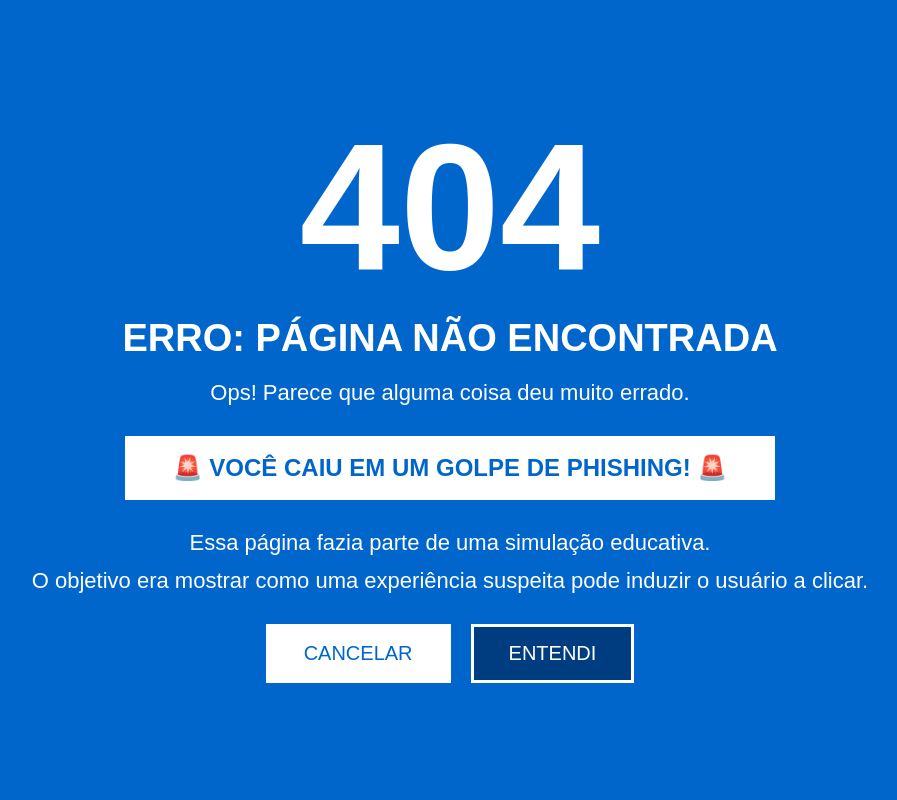
After one commit to Nicolyaparecidalopes/desafio-pior-ux, a Flask app: template templates/erro404.html in a window 1280 px wide. The commit adds this page. Shown: the whole page, without its empty margins (190-1087 px from the left). Run offline with Flask 3, Linux system fonts and the light colour scheme; the template is opened without the code that fills it, so the values that code supplies are empty.

Commit message:
adicionei

```diff
--- a/app.py
+++ b/app.py
@@ -18,6 +18,11 @@ def confirmacao():
     return render_template("confirmacao.html")
 
 
+@app.route("/sem-confirmar")
+def sem_confirmar():
+    return render_template("erro404.html"), 404
+
+
 @app.route("/final")
 def final():
     return render_template("final.html")
--- a/script.js
+++ b/static/script.js
@@ -5,13 +5,11 @@ function continuarCadastro() {
     const senha = document.getElementById("senha").value;
 
     if (nome === "" || email === "" || senha === "") {
-
         alert("Erro! Talvez esteja tudo certo, mas alguns campos parecem estar vazios.");
-
         return;
     }
 
     alert("Cadastro aparentemente concluído com sucesso... ou não.");
 
-    window.location.href = "senha.html";
+    window.location.href = "/senha";
 }
--- /dev/null
+++ b/templates/erro404.html
@@ -0,0 +1,135 @@
+<!DOCTYPE html>
+<html lang="pt-br">
+<head>
+    <meta charset="UTF-8">
+    <meta name="viewport" content="width=device-width, initial-scale=1.0">
+    <title>Erro 404</title>
+
+    <style>
+        * {
+            box-sizing: border-box;
+        }
+
+        body {
+            margin: 0;
+            min-height: 100vh;
+            background: #0066cc;
+            font-family: Arial, sans-serif;
+            color: white;
+            display: flex;
+            align-items: center;
+            justify-content: center;
+            text-align: center;
+        }
+
+        .erro {
+            width: 90%;
+            max-width: 900px;
+        }
+
+        .numero {
+            font-size: 180px;
+            font-weight: bold;
+            margin: 0;
+            line-height: 1;
+        }
+
+        h1 {
+            font-size: 38px;
+            margin: 20px 0;
+        }
+
+        p {
+            font-size: 22px;
+            margin: 12px 0;
+        }
+
+        .alerta {
+            background: white;
+            color: #0066cc;
+            padding: 18px;
+            margin: 30px auto;
+            max-width: 650px;
+            font-size: 24px;
+            font-weight: bold;
+        }
+
+        .botoes {
+            margin-top: 30px;
+            display: flex;
+            justify-content: center;
+            gap: 20px;
+        }
+
+        button {
+            padding: 15px 35px;
+            font-size: 20px;
+            border: 3px solid white;
+            cursor: pointer;
+            background: white;
+            color: #0066cc;
+        }
+
+        #cancelar {
+            position: relative;
+        }
+
+        #entendi {
+            background: #003d80;
+            color: white;
+        }
+    </style>
+</head>
+
+<body>
+
+    <div class="erro">
+
+        <div class="numero">404</div>
+
+        <h1>ERRO: PÁGINA NÃO ENCONTRADA</h1>
+
+        <p>Ops! Parece que alguma coisa deu muito errado.</p>
+
+        <div class="alerta">
+            🚨 VOCÊ CAIU EM UM GOLPE DE PHISHING! 🚨
+        </div>
+
+        <p>
+            Essa página fazia parte de uma simulação educativa.
+        </p>
+
+        <p>
+            O objetivo era mostrar como uma experiência suspeita
+            pode induzir o usuário a clicar.
+        </p>
+
+        <div class="botoes">
+            <button id="cancelar">CANCELAR</button>
+
+            <button id="entendi" onclick="alert('Agora você sabe: desconfie de links e mensagens suspeitas!')">
+                ENTENDI
+            </button>
+        </div>
+
+    </div>
+
+    <script>
+        const cancelar = document.getElementById("cancelar");
+
+        cancelar.addEventListener("mouseover", function () {
+
+            const largura = window.innerWidth - 180;
+            const altura = window.innerHeight - 100;
+
+            const novaEsquerda = Math.random() * largura;
+            const novoTopo = Math.random() * altura;
+
+            cancelar.style.position = "fixed";
+            cancelar.style.left = novaEsquerda + "px";
+            cancelar.style.top = novoTopo + "px";
+        });
+    </script>
+
+</body>
+</html>
--- a/templates/index.html
+++ b/templates/index.html
@@ -36,7 +36,7 @@
 
     </form>
 
-    <script src="script.js"></script>
+    <script src="{{ url_for('static', filename='script.js') }}"></script>
 
 </body>
 </html>
--- a/templates/senha.html
+++ b/templates/senha.html
@@ -62,7 +62,7 @@ html
 
             alert("Senha aceita! Não sabemos exatamente como, mas vamos continuar.");
 
-            window.location.href = "confirmacao.html";
+            window.location.href = "/confirmacao";
         }
     </script>
 
```
Also changed, not shown: templates/confirmacao.html (renamed from templates/confirmacao.htm, +5 -8 lines).
